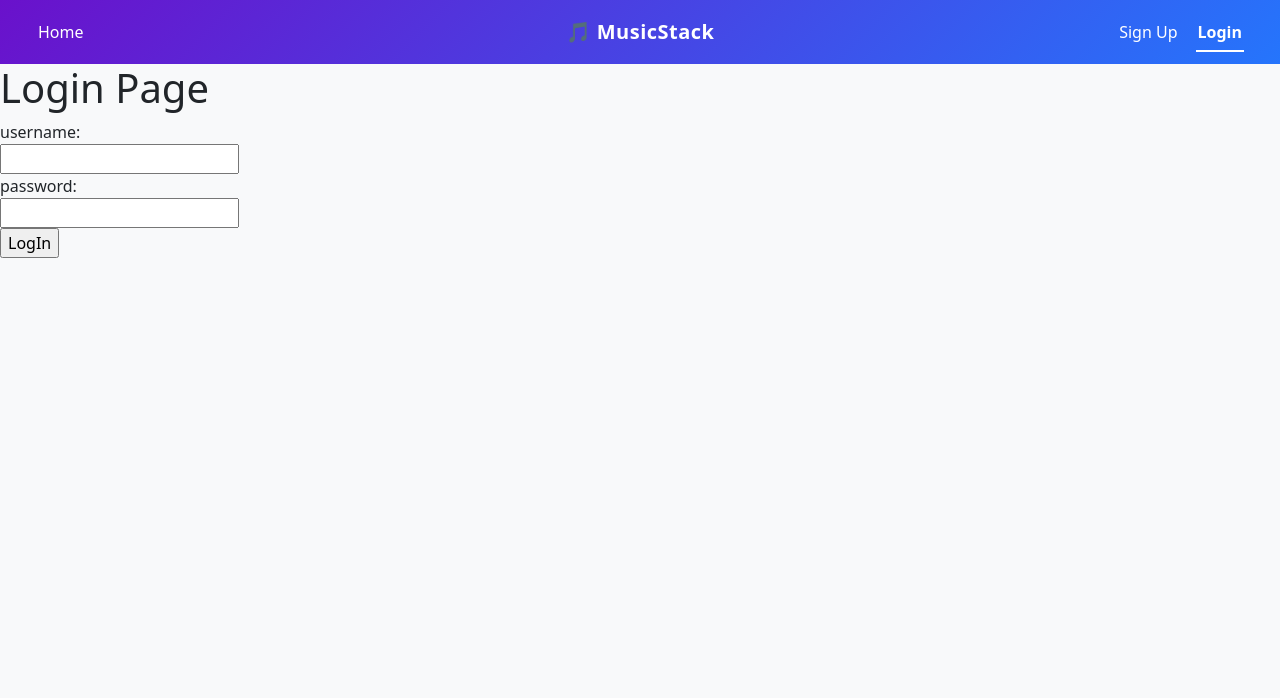
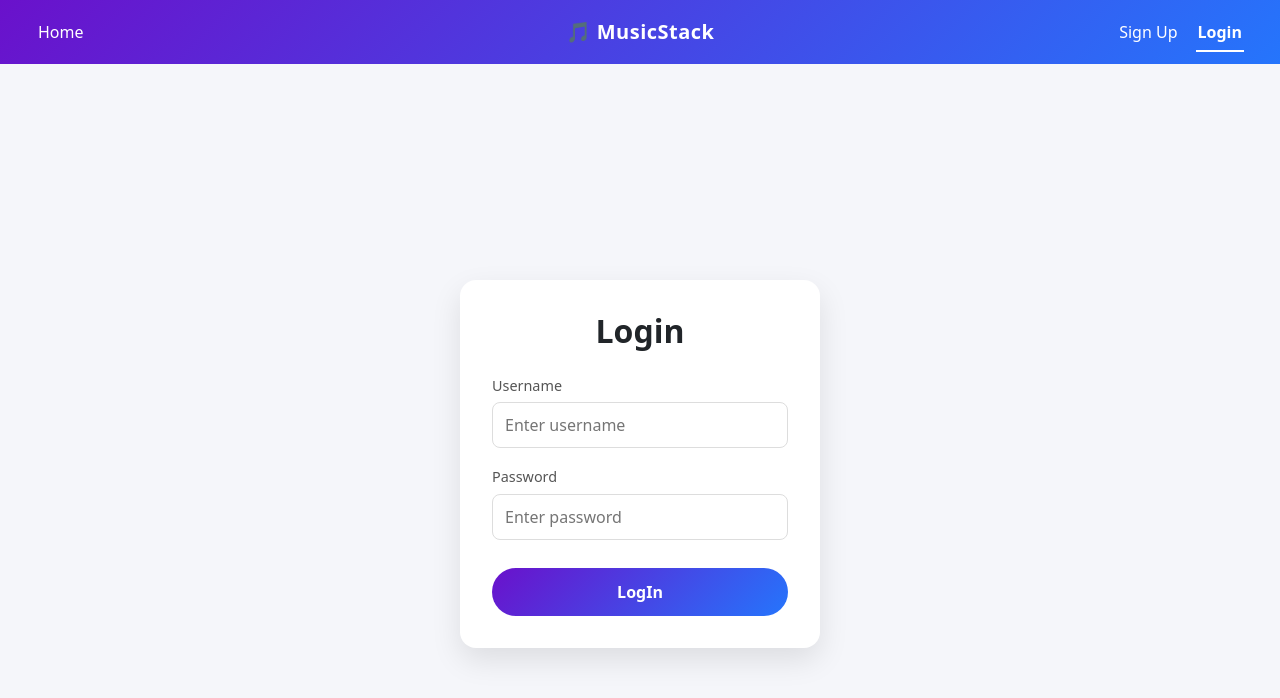
Before and after one commit to SSAFY-14th-TEAM5/MusicStack, a Vue app in the folder Frontend/musicstack-project/: page /login in a window 1280 px wide. Shown: the top 698 px of the page. Built offline with nearby package versions, Linux system fonts and the light colour scheme.

Commit message:
style: 로그인 및 회원가입 페이지 스타일 추가

```diff
--- a/Frontend/musicstack-project/src/stores/accounts.js
+++ b/Frontend/musicstack-project/src/stores/accounts.js
@@ -43,7 +43,7 @@ export const useAccountStore = defineStore('account', () => {
   //   const username = payload.username
   //   const password = payload.password
     const { username, password } = payload
-    axios({
+    return axios({
       method: 'post',
       url: `${API_URL}/accounts/login/`,
       data: {
@@ -56,7 +56,10 @@ export const useAccountStore = defineStore('account', () => {
         token.value = res.data.key
         router.push({ name: 'Home' })
       })
-      .catch(err => console.log(err))
+      .catch(err => {
+        console.log(err)
+        throw err // LogInView에 err 전달
+      })
   }
 
 
@@ -68,7 +71,10 @@ export const useAccountStore = defineStore('account', () => {
   const logOut = function () {
     axios({
       method: 'post',
-      url: `${API_URL}/accounts/logout/`
+      url: `${API_URL}/accounts/logout/`,
+      headers: {
+      Authorization: `Token ${token.value}`, // 토큰 정보도 같이 넘김
+      },
     })
       .then(res => {
         token.value = null
--- a/Frontend/musicstack-project/src/views/LogInView.vue
+++ b/Frontend/musicstack-project/src/views/LogInView.vue
@@ -1,15 +1,40 @@
 <template>
-  <div>
-    <h1>Login Page</h1>
-    <form @submit.prevent="logIn">
-      <label for="username">username: </label><br>
-      <input type="text" id="username" v-model.trim="username">
-      <br>
-      <label for="password">password: </label><br>
-      <input type="password" id="password" v-model.trim="password">
-      <br>
-      <input type="submit" value="LogIn">
-    </form>
+  <div class="login-wrapper">
+    <div class="login-card">
+      <h2 class="login-title">Login</h2>
+
+      <form @submit.prevent="logIn">
+        <div class="form-group">
+          <label for="username">Username</label>
+          <input
+            type="text"
+            id="username"
+            v-model.trim="username"
+            placeholder="Enter username"
+          />
+        </div>
+
+        <div class="form-group">
+          <label for="password">Password</label>
+          <input
+            type="password"
+            id="password"
+            v-model.trim="password"
+            placeholder="Enter password"
+          />
+        </div>
+
+        <button type="submit" class="login-btn">
+          LogIn
+        </button>
+        <!-- 에러 메시지 -->
+        <Transition name="error-fade">
+          <div v-if="errorMessage" class="error-box">
+            {{ errorMessage }}
+          </div>
+        </Transition>
+      </form>
+    </div>
   </div>
 </template>
 
@@ -21,17 +46,103 @@
 
   const username = ref(null)
   const password = ref(null)
+  const errorMessage = ref(null)  // 로그인 오류 출력 메세지
 
-  const logIn = function () {
-    const payload = {
-      username: username.value,
-      password: password.value,
+  const logIn = async () => {
+    errorMessage.value = ''
+
+    try {
+      await accountStore.logIn({
+        username: username.value,
+        password: password.value,
+      })
+    } catch (err) {
+      errorMessage.value = '아이디 또는 비밀번호가 올바르지 않습니다.'
     }
-    accountStore.logIn(payload)
   }
 
 </script>
 
 <style scoped>
+.login-wrapper {
+  min-height: 100vh;
+  background-color: #f5f6fa;
+  display: flex;
+  justify-content: center;
+  align-items: center;
+}
+
+.login-card {
+  width: 360px;
+  background: white;
+  padding: 32px;
+  border-radius: 16px;
+  box-shadow: 0 12px 30px rgba(0,0,0,0.1);
+}
+
+.login-title {
+  text-align: center;
+  font-weight: 700;
+  margin-bottom: 24px;
+}
+
+.form-group {
+  margin-bottom: 18px;
+}
+
+.form-group label {
+  display: block;
+  font-size: 0.9rem;
+  margin-bottom: 6px;
+  color: #555;
+}
+
+.form-group input {
+  width: 100%;
+  padding: 10px 12px;
+  border-radius: 8px;
+  border: 1px solid #ddd;
+  outline: none;
+  transition: border-color 0.2s ease, box-shadow 0.2s ease;
+}
+
+.form-group input:focus {
+  border-color: #2575fc;
+  box-shadow: 0 0 0 2px rgba(37,117,252,0.15);
+}
+
+.login-btn {
+  width: 100%;
+  margin-top: 10px;
+  padding: 12px;
+  border: none;
+  border-radius: 24px;
+  background: linear-gradient(135deg, #6a11cb, #2575fc);
+  color: white;
+  font-weight: 600;
+  cursor: pointer;
+  transition: transform 0.2s ease, box-shadow 0.2s ease;
+}
+
+.login-btn:hover {
+  transform: translateY(-2px);
+  box-shadow: 0 6px 16px rgba(0,0,0,0.2);
+}
+
+/* 에러 메시지 fade */
+.error-fade-enter-active,
+.error-fade-leave-active {
+  transition: opacity 0.25s ease, transform 0.25s ease;
+}
+
+.error-fade-enter-from {
+  opacity: 0;
+  transform: translateY(-6px);
+}
+
+.error-fade-leave-to {
+  opacity: 0;
+  transform: translateY(-6px);
+}
 
 </style>
--- a/Frontend/musicstack-project/src/views/SignUpView.vue
+++ b/Frontend/musicstack-project/src/views/SignUpView.vue
@@ -1,37 +1,52 @@
 <template>
-  <div>
-    <h1>SignUp Page</h1>
+  <div class="signup-wrapper">
+    <div class="signup-card">
+      <h2 class="signup-title">Sign Up</h2>
+
       <form @submit.prevent="signUp">
-      <label for="username">username: </label>
-      <input type="text" id="username" v-model.trim="username">
-      <br>
-      <label for="password1">password: </label>
-      <input type="password" id="password1" v-model.trim="password1">
-      <br>
-      <label for="password2">password confirmation: </label>
-      <input type="password" id="password2" v-model.trim="password2">
-      <br>
-      <label for="nickname">nickname: </label>
-      <input type="text" id="nickname" v-model.trim="nickname">
-      <br>
 
-      <div class="genre-selection">
-        <p>좋아하는 장르를 선택해주세요 (다중 선택 가능)</p>
+        <div class="form-group">
+          <label>Username</label>
+          <input type="text" v-model.trim="username" />
+        </div>
+
+        <div class="form-group">
+          <label>Password</label>
+          <input type="password" v-model.trim="password1" />
+        </div>
+
+        <div class="form-group">
+          <label>Password Confirmation</label>
+          <input type="password" v-model.trim="password2" />
+        </div>
+
+        <div class="form-group">
+          <label>Nickname</label>
+          <input type="text" v-model.trim="nickname" />
+        </div>
+
+        <!-- 장르 선택 -->
+        <div class="genre-section">
+          <p class="genre-title">🎧 좋아하는 장르 (다중 선택)</p>
           <div class="genre-list">
             <button
               v-for="genre in allGenres"
               :key="genre.id"
+              type="button"
+              class="genre-chip"
               :class="{ active: selectedGenres.includes(genre.id) }"
               @click="toggleGenre(genre.id)"
-            type="button"
             >
               {{ genre.name }}
             </button>
           </div>
         </div>
 
-      <input type="submit" value="signup">
+        <button class="signup-btn" type="submit">
+          Create Account
+        </button>
       </form>
+    </div>
   </div>
 </template>
 
@@ -90,36 +105,109 @@
 </script>
 
 <style scoped>
-  .genre-list {
+.signup-wrapper {
+  min-height: 100vh;
+  background-color: #f5f6fa;
   display: flex;
-    gap: 10px;
-    flex-wrap: wrap;
-    margin-top: 10px;
+  justify-content: center;
+  align-items: center;
 }
 
-  /* 기본 버튼 스타일 */
-  button {
-    padding: 10px 20px;
-    border: 1px solid #ddd;
-    background-color: white;
-    border-radius: 20px; /* 둥근 버튼 */
-    cursor: pointer;
-    transition: all 0.2s ease; /* 부드러운 변화 */
+.signup-card {
+  width: 420px;
+  background: white;
+  padding: 36px;
+  border-radius: 18px;
+  box-shadow: 0 14px 34px rgba(0,0,0,0.12);
+}
+
+.signup-title {
+  text-align: center;
+  font-weight: 700;
+  margin-bottom: 28px;
+}
+
+.form-group {
+  margin-bottom: 18px;
+}
+
+.form-group label {
+  display: block;
+  font-size: 0.9rem;
+  margin-bottom: 6px;
   color: #555;
 }
 
-  /* 마우스를 올렸을 때 */
-  button:hover {
+.form-group input {
+  width: 100%;
+  padding: 11px 14px;
+  border-radius: 10px;
+  border: 1px solid #ddd;
+  outline: none;
+  transition: border-color 0.2s ease, box-shadow 0.2s ease;
+}
+
+.form-group input:focus {
+  border-color: #2575fc;
+  box-shadow: 0 0 0 2px rgba(37,117,252,0.15);
+}
+
+/* 장르 섹션 */
+.genre-section {
+  margin: 22px 0;
+}
+
+.genre-title {
+  font-size: 0.95rem;
+  font-weight: 600;
+  margin-bottom: 10px;
+}
+
+.genre-list {
+  display: flex;
+  flex-wrap: wrap;
+  gap: 10px;
+}
+
+.genre-chip {
+  padding: 8px 16px;
+  border-radius: 20px;
+  border: 1px solid #ddd;
+  background: white;
+  cursor: pointer;
+  font-size: 0.85rem;
+  transition: all 0.2s ease;
+}
+
+.genre-chip:hover {
   background-color: #f0f0f0;
 }
 
-  /* ✅ 선택되었을 때 (Active 상태) */
-  button.active {
-    background-color: #42b983; /* 포인트 컬러 (초록색 계열) */
+/* 선택된 장르 */
+.genre-chip.active {
+  background: linear-gradient(135deg, #6a11cb, #2575fc);
   color: white;
-    border-color: #42b983;
-    font-weight: bold;
-    transform: scale(1.05); /* 약간 커지는 효과 */
-    box-shadow: 0 4px 6px rgba(0, 0, 0, 0.1);
+  border: none;
+  transform: scale(1.05);
+  box-shadow: 0 4px 10px rgba(0,0,0,0.15);
+}
+
+/* 회원가입 버튼 */
+.signup-btn {
+  width: 100%;
+  margin-top: 20px;
+  padding: 14px;
+  border: none;
+  border-radius: 26px;
+  background: linear-gradient(135deg, #6a11cb, #2575fc);
+  color: white;
+  font-weight: 600;
+  cursor: pointer;
+  transition: transform 0.2s ease, box-shadow 0.2s ease;
+}
+
+.signup-btn:hover {
+  transform: translateY(-2px);
+  box-shadow: 0 8px 20px rgba(0,0,0,0.25);
 }
 </style>
```
Lines whose indentation alone changed are shown as unchanged.
